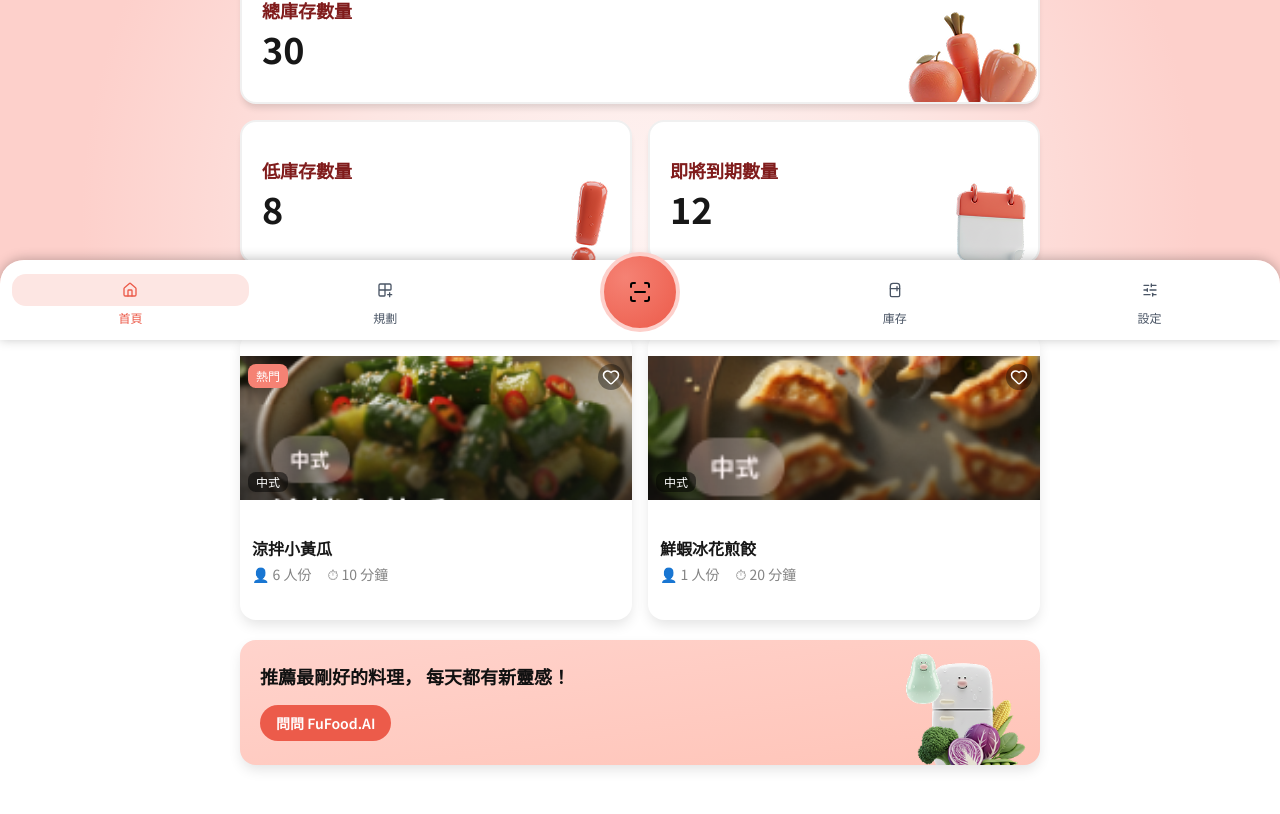
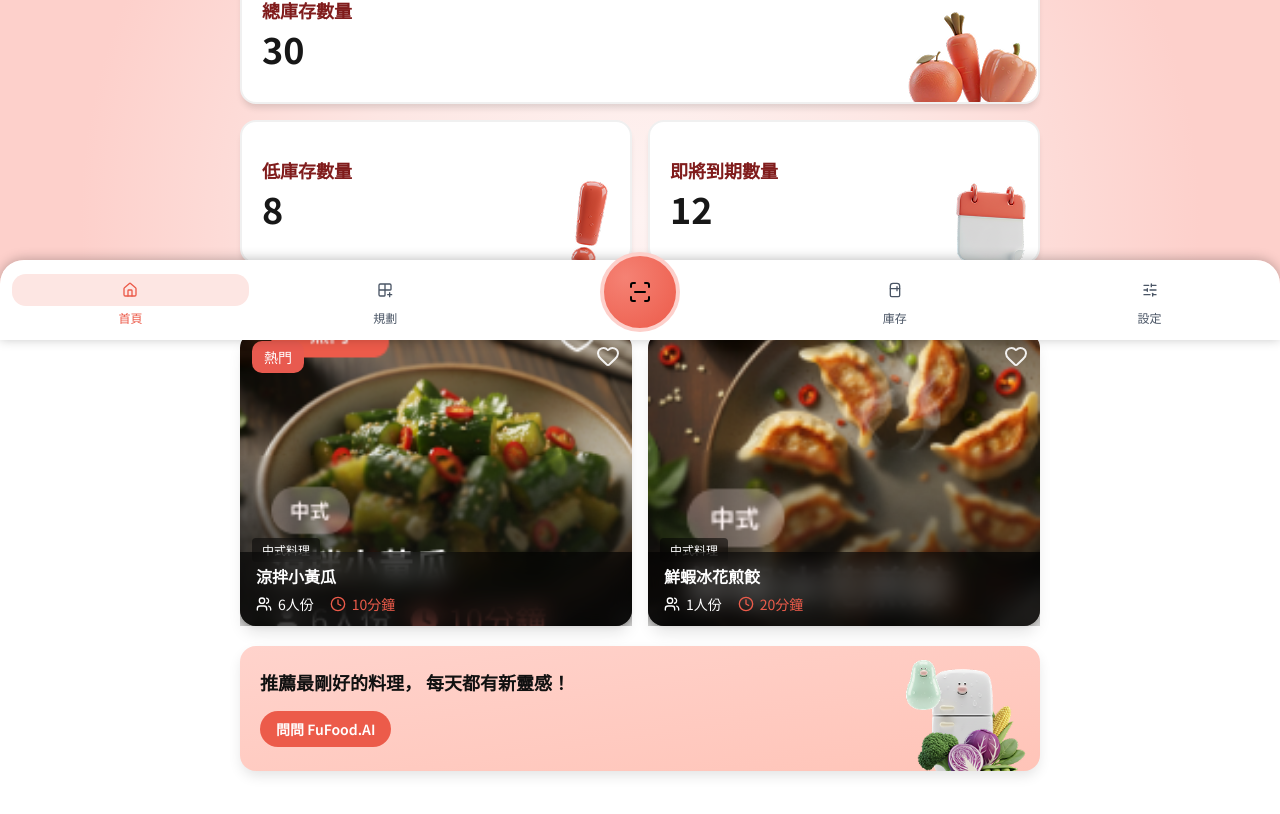
Before and after one commit to BakaRickyClariS/fufood, a React (Vite) app: page / in a window 1280 px wide. Shown: the part 460-1274 px from the top of the page. Built offline with nearby package versions, Linux system fonts and the light colour scheme; no server answers; sample sign-in values are in the browser's storage; what @cloudinary/url-gen would draw is missing.

Commit message:
refactor: rebuild and sort recipe card

```diff
--- a/src/modules/dashboard/components/RecipeSection.tsx
+++ b/src/modules/dashboard/components/RecipeSection.tsx
@@ -1,39 +1,54 @@
+import { useNavigate } from 'react-router-dom';
 import recipe1 from '@/assets/images/dashboard/recipe-1.png';
 import recipe2 from '@/assets/images/dashboard/recipe-2.png';
-import RecipeCard from './RecipeCard';
+import { RecipeCardGrid } from '@/shared/components/recipe';
+import type { RecipeListItem, RecipeCategory } from '@/modules/recipe/types';
 import AiRecommendCard from './AiRecommendCard';
 
-const RecipeSection = () => (
-  <section className="w-full rounded-t-3xl overflow-hidden bg-white px-4 mt-6 pb-32">
-    {/* 標題列 */}
-    <div className="flex justify-between items-center max-w-layout-container mx-auto mb-4">
-      <p className="text-neutral-900 font-bold text-lg">推薦食譜</p>
-      <button type="button" className="text-neutral-700 text-sm">
-        查看更多
-      </button>
-    </div>
+// Mock 食譜資料（未來可接 API）
+const MOCK_RECIPES: RecipeListItem[] = [
+  {
+    id: 'dashboard-1',
+    name: '涼拌小黃瓜',
+    category: '中式料理' as RecipeCategory,
+    imageUrl: recipe1,
+    servings: 6,
+    cookTime: 10,
+    isFavorite: false,
+  },
+  {
+    id: 'dashboard-2',
+    name: '鮮蝦冰花煎餃',
+    category: '中式料理' as RecipeCategory,
+    imageUrl: recipe2,
+    servings: 1,
+    cookTime: 20,
+    isFavorite: false,
+  },
+];
 
-    {/* 卡片排版 */}
-    <div className="grid grid-cols-2 gap-4 max-w-layout-container mx-auto">
-      <RecipeCard
-        cover={recipe1}
-        tag="熱門"
-        category="中式"
-        title="涼拌小黃瓜"
-        servings={6}
-        time={10}
-      />
+const RecipeSection = () => {
+  const navigate = useNavigate();
 
-      <RecipeCard
-        cover={recipe2}
-        category="中式"
-        title="鮮蝦冰花煎餃"
-        servings={1}
-        time={20}
-      />
-    </div>
-    <AiRecommendCard />
-  </section>
-);
+  const handleRecipeClick = (id: string) => {
+    navigate(`/recipe/${id}`);
+  };
+
+  return (
+    <section className="w-full rounded-t-3xl overflow-hidden bg-white px-4 mt-6 pb-32">
+      <div className="max-w-layout-container mx-auto">
+        <RecipeCardGrid
+          title="推薦食譜"
+          recipes={MOCK_RECIPES}
+          onRecipeClick={handleRecipeClick}
+          showMoreLink="/recipe"
+          columns={2}
+          showPopularTag={(index) => index === 0} // 只有第一張顯示熱門標籤
+        />
+      </div>
+      <AiRecommendCard />
+    </section>
+  );
+};
 
 export default RecipeSection;
--- a/src/modules/recipe/components/features/FavoriteRecipes.tsx
+++ b/src/modules/recipe/components/features/FavoriteRecipes.tsx
@@ -2,7 +2,7 @@ import { useState, useEffect } from 'react';
 import { useNavigate } from 'react-router-dom';
 import { recipeApi } from '@/modules/recipe/services';
 import type { RecipeListItem } from '@/modules/recipe/types';
-import { RecipeCard } from '@/modules/recipe/components/ui/RecipeCard';
+import { RecipeCard } from '@/shared/components/recipe';
 import { RecipeHeader } from '@/modules/recipe/components/layout/RecipeHeader';
 
 export const FavoriteRecipes = () => {
--- a/src/modules/recipe/components/features/RecipeList.tsx
+++ b/src/modules/recipe/components/features/RecipeList.tsx
@@ -2,7 +2,7 @@ import { useState, useMemo } from 'react';
 import { useNavigate } from 'react-router-dom';
 import { useRecipes } from '@/modules/recipe/hooks';
 import { CategorySection } from '@/modules/recipe/components/layout/CategorySection';
-import { RecipeSection } from '@/modules/recipe/components/ui/RecipeSection';
+import { RecipeCardCarousel } from '@/shared/components/recipe';
 import type { RecipeCategory, RecipeListItem } from '@/modules/recipe/types';
 
 // 烹飪時間分類
@@ -68,7 +68,7 @@ export const RecipeList = () => {
 
       <div className="space-y-6 pb-20">
         {COOKING_TIME_SECTIONS.map(section => (
-          <RecipeSection
+          <RecipeCardCarousel
             key={section.id}
             title={section.title}
             recipes={groupedRecipes[section.id]}
@@ -78,7 +78,7 @@ export const RecipeList = () => {
 
         {/* 收藏食譜區塊 */}
         <div className="bg-neutral-100 py-4">
-          <RecipeSection
+          <RecipeCardCarousel
             title="收藏食譜"
             recipes={groupedRecipes.favorites}
             onRecipeClick={handleRecipeClick}
--- a/src/modules/recipe/components/ui/RecipeSection.tsx
+++ b/src/modules/recipe/components/ui/RecipeSection.tsx
@@ -3,7 +3,7 @@ import { ArrowRight } from 'lucide-react';
 import type { RecipeListItem } from '@/modules/recipe/types';
 import { RecipeSectionCard } from './RecipeSectionCard';
 
-interface RecipeSectionProps {
+type RecipeSectionProps = {
   title: string;
   recipes: RecipeListItem[];
   onRecipeClick: (id: string) => void;
--- a/src/modules/recipe/components/ui/RecipeSectionCard.tsx
+++ b/src/modules/recipe/components/ui/RecipeSectionCard.tsx
@@ -2,7 +2,7 @@ import type { RecipeListItem } from '@/modules/recipe/types';
 import { Clock, Users, Heart } from 'lucide-react';
 import { useFavorite } from '@/modules/recipe/hooks';
 
-interface RecipeSectionCardProps {
+type RecipeSectionCardProps = {
   recipe: RecipeListItem;
   onClick: (id: string) => void;
 }
--- /dev/null
+++ b/src/shared/components/recipe/RecipeCard.tsx
@@ -0,0 +1,105 @@
+import type { RecipeListItem } from '@/modules/recipe/types';
+import { Clock, Users, Heart } from 'lucide-react';
+import { useFavorite } from '@/modules/recipe/hooks';
+import { cn } from '@/shared/utils/styleUtils';
+
+type RecipeCardProps = {
+  recipe: RecipeListItem;
+  onClick: (id: string) => void;
+  showPopularTag?: boolean;
+  showCategoryBadge?: boolean;
+  size?: 'default' | 'compact';
+  className?: string;
+};
+
+export const RecipeCard = ({
+  recipe,
+  onClick,
+  showPopularTag = false,
+  showCategoryBadge = true,
+  size = 'default',
+  className = ''
+}: RecipeCardProps) => {
+  const { toggleFavorite, isToggling } = useFavorite();
+
+  const handleFavoriteClick = async (e: React.MouseEvent) => {
+    e.stopPropagation();
+    await toggleFavorite(recipe.id);
+  };
+
+  return (
+    <div
+      className={cn(
+        "relative rounded-2xl overflow-hidden cursor-pointer shadow-lg hover:shadow-xl transition-shadow",
+        size === 'compact' ? 'aspect-[4/3]' : 'aspect-square',
+        className
+      )}
+      onClick={() => onClick(recipe.id)}
+    >
+      {/* 背景圖片 */}
+      <img
+        src={recipe.imageUrl}
+        alt={recipe.name}
+        className="absolute inset-0 w-full h-full object-cover"
+      />
+
+      {/* 熱門標籤 - 左上角 */}
+      {showPopularTag && (
+        <div className="absolute top-3 left-3">
+          <span className="px-3 py-1.5 bg-[#E85A4F] text-white text-sm font-medium rounded-lg">
+            熱門
+          </span>
+        </div>
+      )}
+
+      {/* 愛心按鈕 - 右上角（無背景） */}
+      <button
+        onClick={handleFavoriteClick}
+        disabled={isToggling}
+        className="absolute top-3 right-3 transition-transform hover:scale-110"
+        aria-label={recipe.isFavorite ? '取消收藏' : '加入收藏'}
+      >
+        <Heart
+          className={cn(
+            "w-6 h-6",
+            recipe.isFavorite
+              ? 'fill-white text-white'
+              : 'text-white/90 stroke-2'
+          )}
+        />
+      </button>
+
+      {/* 分類標籤 - 左下角（黑底模糊） */}
+      {showCategoryBadge && (
+        <div className="absolute bottom-16 left-3">
+          <span className="inline-block px-2.5 py-1 bg-black/50 backdrop-blur-sm text-white text-xs font-medium rounded">
+            {recipe.category}
+          </span>
+        </div>
+      )}
+
+      {/* 底部資訊區（黑底模糊背景） */}
+      <div className="absolute bottom-0 left-0 right-0 px-4 py-3 bg-black/60 backdrop-blur-md">
+        {/* 食譜標題 */}
+        <h3 className={cn(
+          "text-white font-bold mb-1.5 line-clamp-1",
+          size === 'compact' ? 'text-base' : 'text-xl'
+        )}>
+          {recipe.name}
+        </h3>
+
+        {/* 份量與時間 */}
+        <div className="flex items-center gap-4 text-sm">
+          <div className="flex items-center gap-1.5">
+            <Users className="w-4 h-4 text-white" />
+            <span className="text-white">{recipe.servings}人份</span>
+          </div>
+          <div className="flex items-center gap-1.5">
+            <Clock className="w-4 h-4 text-primary-500" />
+            <span className="text-primary-500">{recipe.cookTime}分鐘</span>
+          </div>
+        </div>
+      </div>
+    </div>
+  );
+};
--- /dev/null
+++ b/src/shared/components/recipe/RecipeCardCarousel.tsx
@@ -0,0 +1,73 @@
+import { useRef } from 'react';
+import { useNavigate } from 'react-router-dom';
+import { ArrowRight } from 'lucide-react';
+import type { RecipeListItem } from '@/modules/recipe/types';
+import { RecipeCard } from './RecipeCard';
+
+type RecipeCardCarouselProps = {
+  title: string;
+  recipes: RecipeListItem[];
+  onRecipeClick?: (id: string) => void;
+  showPopularTag?: boolean;
+  showScrollButton?: boolean;
+};
+
+export const RecipeCardCarousel = ({
+  title,
+  recipes,
+  onRecipeClick,
+  showPopularTag = false,
+  showScrollButton = true
+}: RecipeCardCarouselProps) => {
+  const navigate = useNavigate();
+  const scrollContainerRef = useRef<HTMLDivElement>(null);
+
+  const handleRecipeClick = (id: string) => {
+    if (onRecipeClick) {
+      onRecipeClick(id);
+    } else {
+      navigate(`/recipe/${id}`);
+    }
+  };
+
+  const scrollRight = () => {
+    if (scrollContainerRef.current) {
+      scrollContainerRef.current.scrollBy({ left: 200, behavior: 'smooth' });
+    }
+  };
+
+  if (recipes.length === 0) return null;
+
+  return (
+    <div className="space-y-3">
+      <div className="flex items-center justify-between px-4">
+        <h2 className="text-lg font-bold text-gray-800">{title}</h2>
+        {showScrollButton && (
+          <button
+            onClick={scrollRight}
+            className="p-1.5 rounded-full border border-gray-200 hover:bg-gray-50 active:bg-gray-100 transition-colors"
+            aria-label="向右捲動"
+          >
+            <ArrowRight className="w-4 h-4 text-gray-600" />
+          </button>
+        )}
+      </div>
+
+      <div
+        ref={scrollContainerRef}
+        className="overflow-x-auto scrollbar-hide px-4 flex gap-3 pb-2"
+      >
+        {recipes.map((recipe) => (
+          <div key={recipe.id} className="flex-shrink-0 w-40">
+            <RecipeCard
+              recipe={recipe}
+              onClick={handleRecipeClick}
+              showPopularTag={showPopularTag}
+              size="compact"
+            />
+          </div>
+        ))}
+      </div>
+    </div>
+  );
+};
--- /dev/null
+++ b/src/shared/components/recipe/RecipeCardGrid.tsx
@@ -0,0 +1,90 @@
+import { useNavigate } from 'react-router-dom';
+import type { RecipeListItem } from '@/modules/recipe/types';
+import { RecipeCard } from './RecipeCard';
+
+type RecipeCardGridProps = {
+  title?: string;
+  recipes: RecipeListItem[];
+  onRecipeClick?: (id: string) => void;
+  showMoreLink?: string;
+  columns?: 2 | 3 | 4;
+  showPopularTag?: boolean | ((index: number) => boolean);
+  className?: string;
+};
+
+export const RecipeCardGrid = ({
+  title,
+  recipes,
+  onRecipeClick,
+  showMoreLink,
+  columns = 2,
+  showPopularTag = false,
+  className = ''
+}: RecipeCardGridProps) => {
+  const navigate = useNavigate();
+
+  const handleRecipeClick = (id: string) => {
+    if (onRecipeClick) {
+      onRecipeClick(id);
+    } else {
+      navigate(`/recipe/${id}`);
+    }
+  };
+
+  const handleShowMore = () => {
+    if (showMoreLink) {
+      navigate(showMoreLink);
+    }
+  };
+
+  // 判斷是否顯示熱門標籤
+  const shouldShowPopularTag = (index: number): boolean => {
+    if (typeof showPopularTag === 'function') {
+      return showPopularTag(index);
+    }
+    return showPopularTag;
+  };
+
+  const gridCols = {
+    2: 'grid-cols-2',
+    3: 'grid-cols-3',
+    4: 'grid-cols-4',
+  };
+
+  if (recipes.length === 0) return null;
+
+  return (
+    <div className={className}>
+      {/* 標題列 */}
+      {(title || showMoreLink) && (
+        <div className="flex justify-between items-center mb-4">
+          {title && (
+            <h2 className="text-neutral-900 font-bold text-lg">{title}</h2>
+          )}
+          {showMoreLink && (
+            <button
+              type="button"
+              onClick={handleShowMore}
+              className="text-neutral-700 text-sm"
+            >
+              查看更多
+            </button>
+          )}
+        </div>
+      )}
+
+      {/* 卡片 Grid */}
+      <div className={`grid ${gridCols[columns]} gap-4`}>
+        {recipes.map((recipe, index) => (
+          <RecipeCard
+            key={recipe.id}
+            recipe={recipe}
+            onClick={handleRecipeClick}
+            showPopularTag={shouldShowPopularTag(index)}
+            size="compact"
+          />
+        ))}
+      </div>
+    </div>
+  );
+};
--- /dev/null
+++ b/src/shared/components/recipe/index.ts
@@ -0,0 +1,3 @@
+export { RecipeCard } from './RecipeCard';
+export { RecipeCardGrid } from './RecipeCardGrid';
+export { RecipeCardCarousel } from './RecipeCardCarousel';
```
Also changed, not shown: src/modules/recipe/components/ui/RecipeCard.tsx (+44 -15 lines), 1 other file (tests, documents, lock files or other folders).
